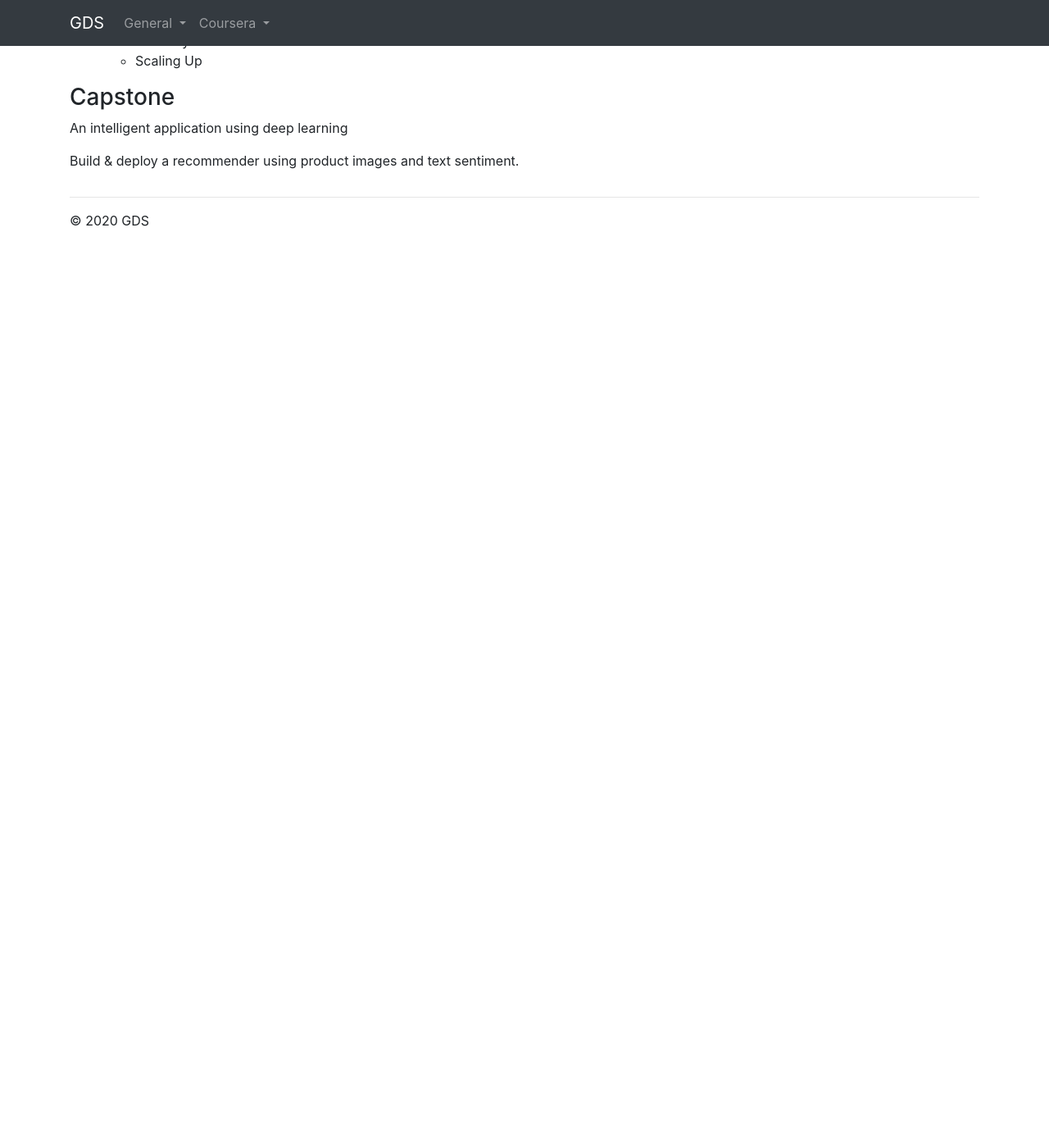
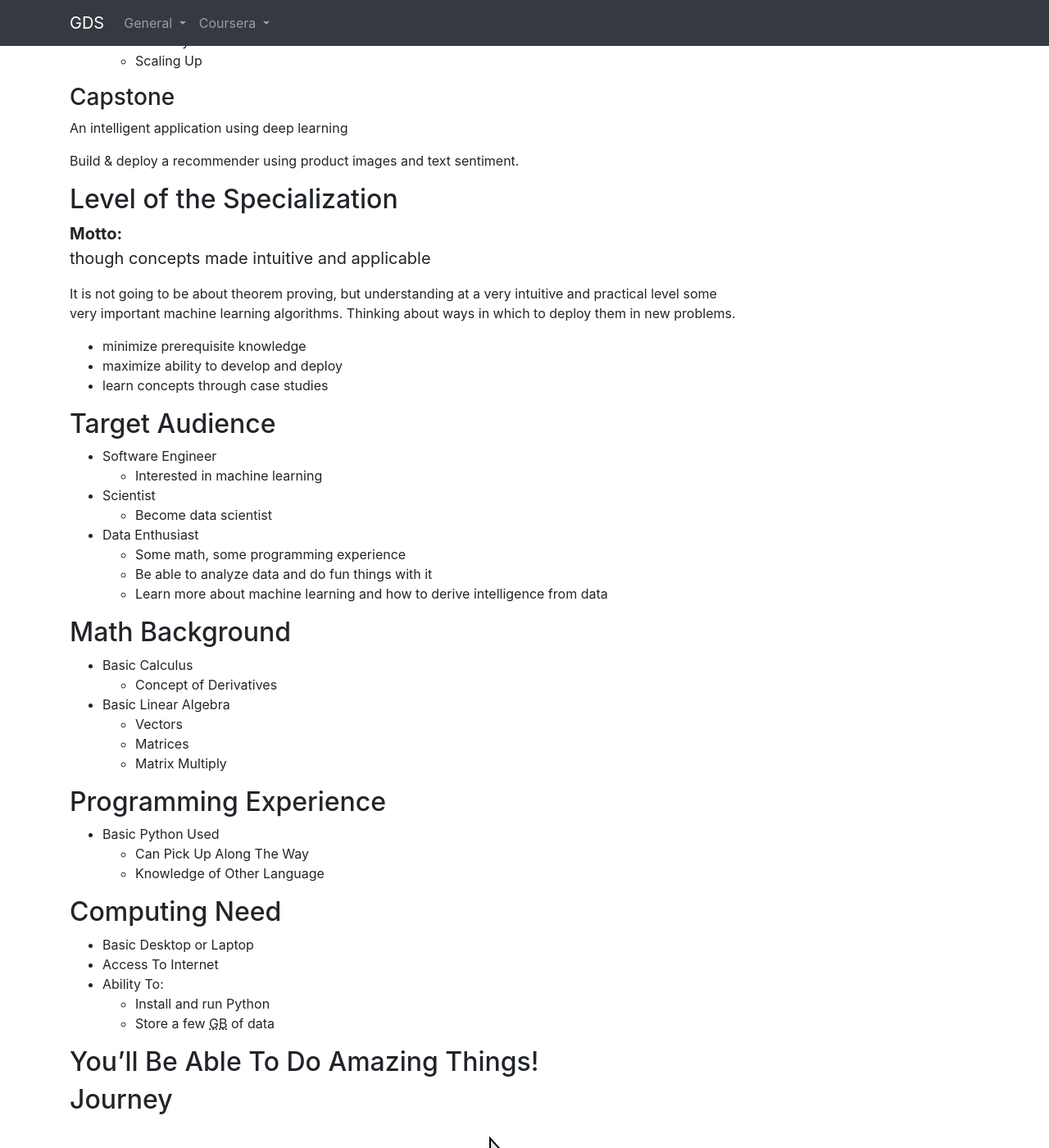
Before and after one commit to YTKme/GDS, a Jekyll site: the page built from docs/_docs/ml/coursera/machine-learning-foundations-a-case-study-approach/week-1.md, in a window 1280 px wide and 1400 px high, scrolled down 6686 px. Shown: the whole window at 82% size. Built offline with Jekyll 4.4.1, drawn with Linux system fonts in a browser that asks for light colours; before the commit the page ends 6983 px from its top, so only the background shows below that; some of the changed text lies outside the part shown.

Commit message:
Complete Machine Learning Foundations A Case Study Approach Week 1 introduction material

```diff
--- a/docs/_docs/ml/coursera/machine-learning-foundations-a-case-study-approach/week-1.md
+++ b/docs/_docs/ml/coursera/machine-learning-foundations-a-case-study-approach/week-1.md
@@ -238,3 +238,65 @@ Case Study: Recommending Products
 An intelligent application using deep learning
 
 Build & deploy a recommender using product images and text sentiment.
+
+## Level of the Specialization
+
+<blockquote class="blockquote">
+    <b>Motto:</b><br />
+    though concepts made intuitive and applicable
+</blockquote>
+
+It is not going to be about theorem proving, but understanding at a very intuitive and practical level some very important machine learning algorithms. Thinking about ways in which to deploy them in new problems.
+
+* minimize prerequisite knowledge
+* maximize ability to develop and deploy
+* learn concepts through case studies
+
+## Target Audience
+* Software Engineer
+    * Interested in machine learning
+* Scientist
+    * Become data scientist
+* Data Enthusiast
+    * Some math, some programming experience
+    * Be able to analyze data and do fun things with it
+    * Learn more about machine learning and how to derive intelligence from data
+
+## Math Background
+* Basic Calculus
+    * Concept of Derivatives
+* Basic Linear Algebra
+    * Vectors
+    * Matrices
+    * Matrix Multiply
+
+## Programming Experience
+* Basic Python Used
+    * Can Pick Up Along The Way
+    * Knowledge of Other Language
+
+## Computing Need
+* Basic Desktop or Laptop
+* Access To Internet
+* Ability To:
+    * Install and run Python
+    * Store a few <abbr title="Gigabyte">GB</abbr> of data
+
+## You'll Be Able To Do Amazing Things!
+
+## Journey
+
+![Figure 4: Journey]({{ "/res/img/ml/coursera/machine-learning-foundations-a-case-study-approach/week-1/journey.svg" | prepend : "/" | prepend : site.baseurl | prepend : site.url }}){:class="img-fluid rounded mx-auto d-block"}
+
+* Course 1: Build Intelligent Applications
+* Course 2-5: Formulate, Implement & Evaluate Machine Learning Methods
+* Course 6: Design & Deploy Exciting Application
+
+## The Capstone Project
+Build and deploy an intelligent application with deep learning.
+
+An intelligent recommender using images & text
+
+## We Will Do Something Even More Exciting!
+
+![Figure 5: Capstone Project]({{ "/res/img/ml/coursera/machine-learning-foundations-a-case-study-approach/week-1/capstone_project.svg" | prepend : "/" | prepend : site.baseurl | prepend : site.url }}){:class="img-fluid rounded mx-auto d-block"}
```
Also changed, not shown: docs/res/img/ml/coursera/machine-learning-foundations-a-case-study-approach/week-1/capstone_project.svg (added), docs/res/img/ml/coursera/machine-learning-foundations-a-case-study-approach/week-1/journey.svg (added).
